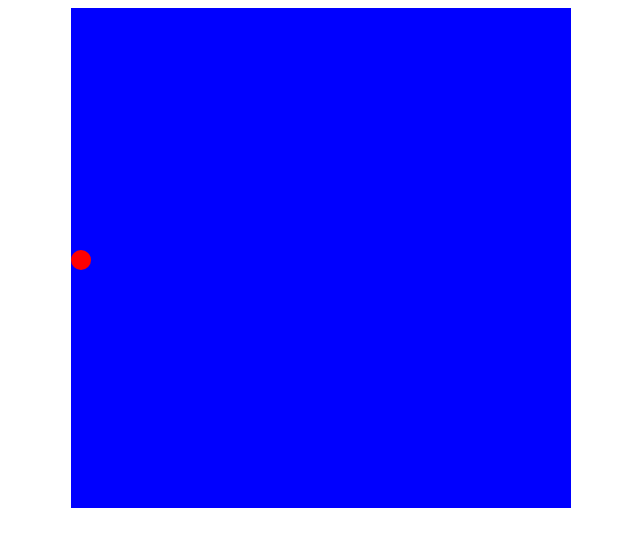
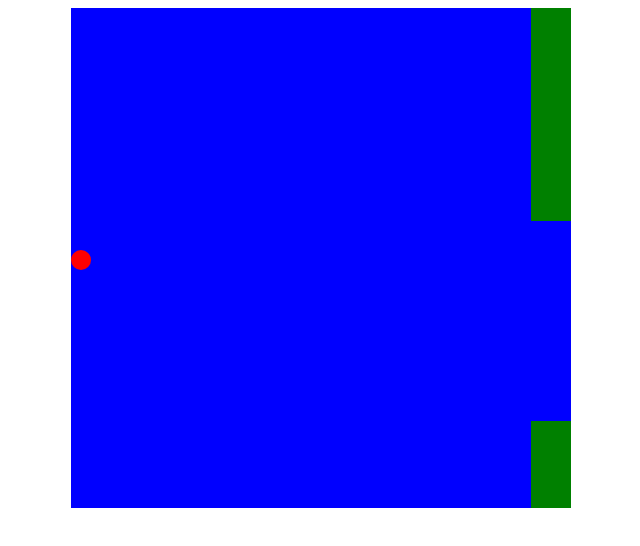
Before and after one commit to Hames1001/FlappyWebApp, a React (Vite) app in the folder flappyBird/: page / in a window 1280 px wide. Shown: the top 546 px of the page, without its empty margins (319-959 px from the left). Built offline with nearby package versions, Linux system fonts and the light colour scheme.

Commit message:
obstacles added

```diff
--- a/flappyBird/src/App.jsx
+++ b/flappyBird/src/App.jsx
@@ -7,10 +7,17 @@ const GAME_WIDTH = 500;
 const GAME_HEIGHT = 500;
 const GRAVITY = 5;
 const JUMP = 100;
+const OBSTACLE_WIDTH = 40;
+const PIPE_GAP = 200;
 
 function App() {
   const [birdPosition, setBirdPosition] = useState(250);
   const [gameStarted, setGameStarted] = useState(false);
+  const [obstacleHeight, setObstacleHeight] = useState(100);
+  const [obstacleLeft, setObstacleLeft] = useState(GAME_WIDTH - OBSTACLE_WIDTH);
+
+  const bottomObstacleHeight = GAME_HEIGHT - PIPE_GAP - obstacleHeight;
+
   useEffect(() => {
 
     let timeId;
@@ -24,6 +31,23 @@ function App() {
       clearInterval(timeId);
     };
   }, [gameStarted, birdPosition]);
+
+  useEffect(() => {
+
+    let obstacleId;
+    if (gameStarted && obstacleLeft >= -OBSTACLE_WIDTH) {
+      obstacleId = setInterval(() => {
+        setObstacleLeft(obstacleLeft => obstacleLeft - 5);
+      }, 24);
+    }else {
+      setObstacleLeft(GAME_WIDTH - OBSTACLE_WIDTH);
+      setObstacleHeight(Math.floor(Math.random() * (GAME_HEIGHT - PIPE_GAP)));
+    }
+
+    return () => {
+      clearInterval(obstacleId);
+    };
+  });
 
   const handleClick = () => {
     let newBirdPosition = birdPosition - JUMP;
@@ -39,6 +63,18 @@ function App() {
   return (
     <Div onClick={handleClick}>
       <GameBox height={GAME_HEIGHT} width={GAME_WIDTH}>
+        <Obstacle
+          top={0}
+          width={OBSTACLE_WIDTH}
+          height={obstacleHeight}
+          left={obstacleLeft}
+        />
+        <Obstacle
+          top={GAME_HEIGHT - (obstacleHeight + bottomObstacleHeight)}
+          width={OBSTACLE_WIDTH}
+          height={bottomObstacleHeight}
+          left={obstacleLeft}
+        />
         <Bird size={BIRD_SIZE} top={birdPosition}/>
       </GameBox>
     </Div>
@@ -67,4 +103,14 @@ const GameBox = styled.div`
   height: ${(props) => props.height}px;
   width: ${(props) => props.width}px;
   background-color: blue;
+  overflow: hidden;
 `;
+
+const Obstacle = styled.div`
+  position: relative;
+  top: ${(props) => props.top}px;
+  background-color: green;
+  width: ${(props) => props.width}px;
+  height: ${(props) => props.height}px;
+  left: ${(props) => props.left}px;
+`;
```
